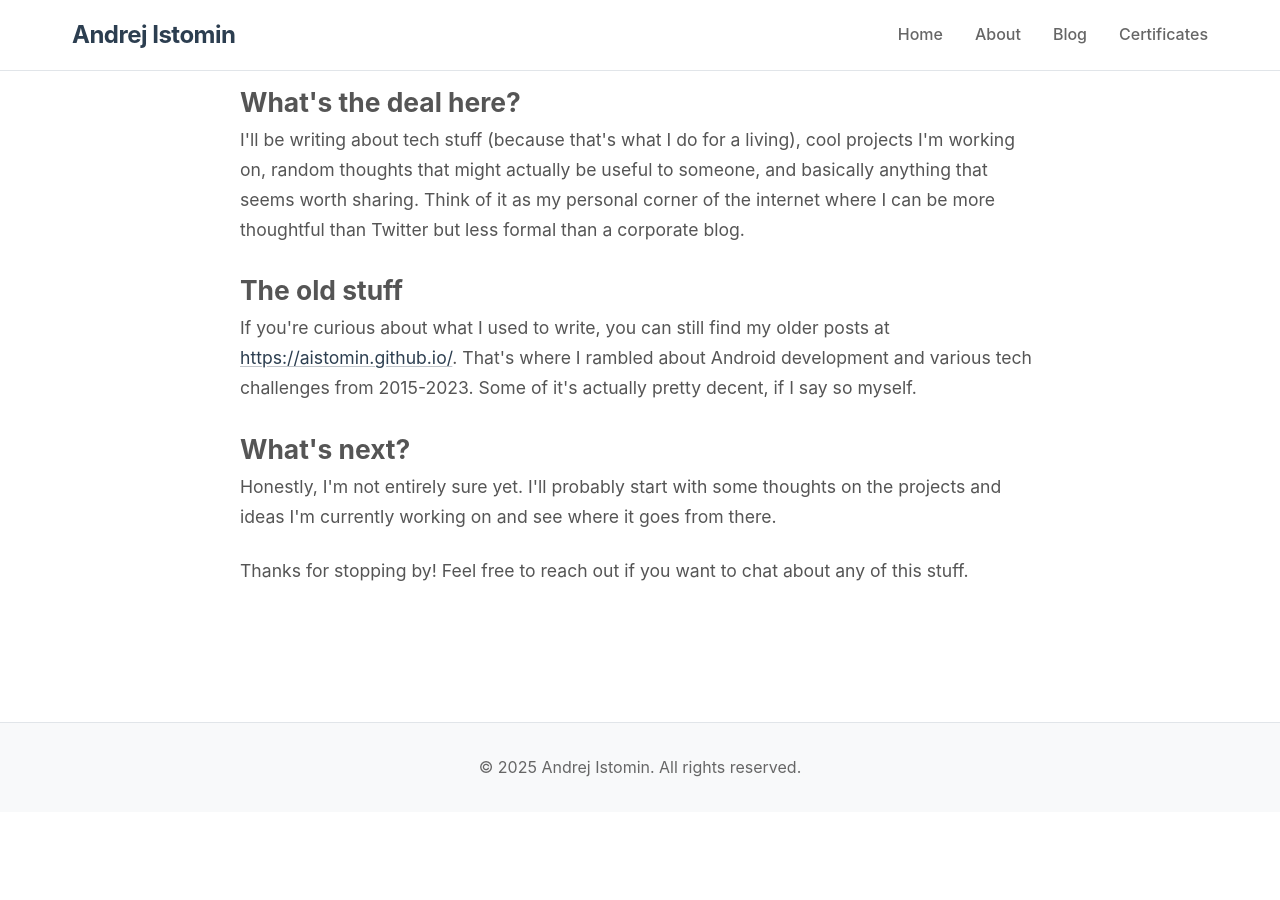
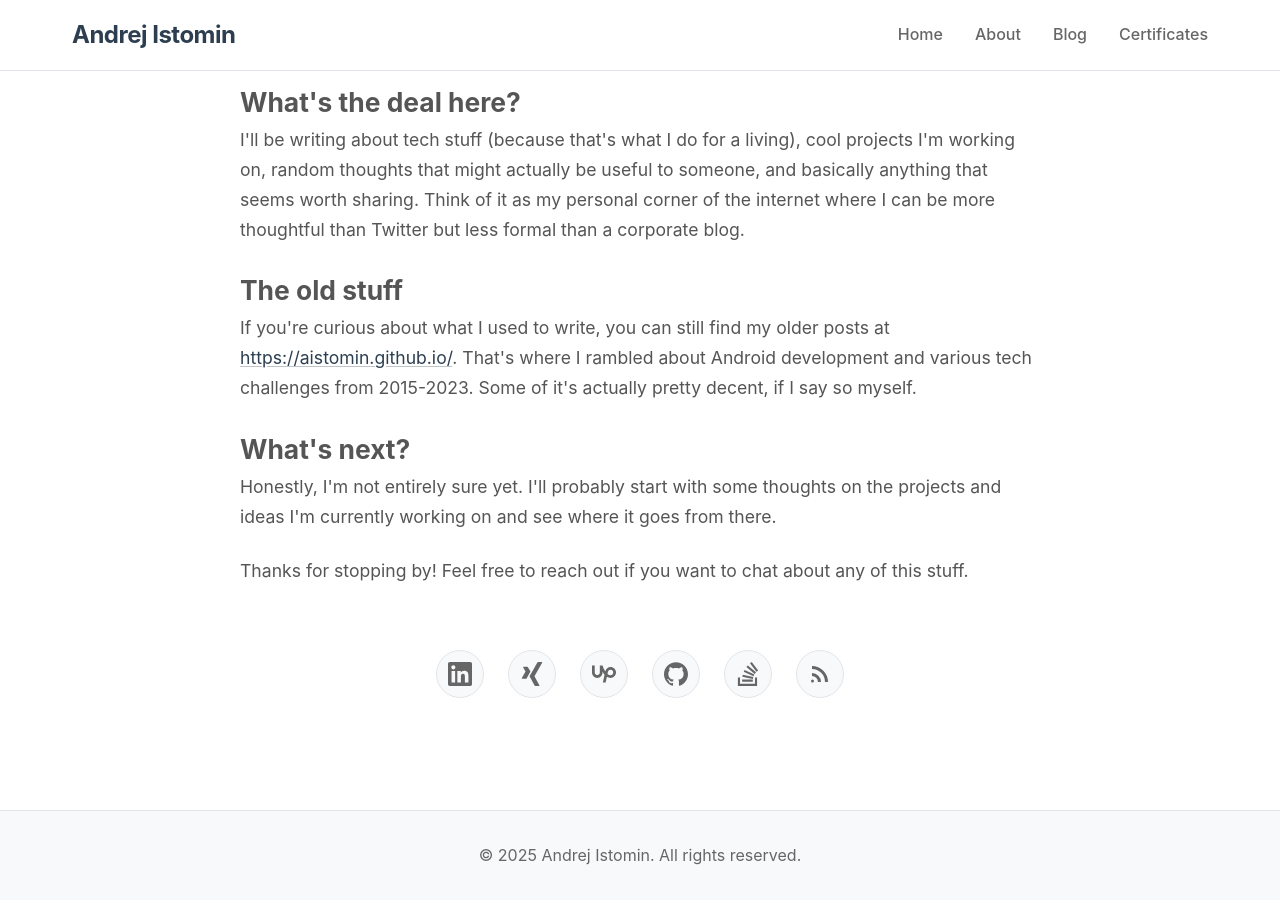
Before and after one commit to aistomin/aistomin.com, a Jekyll site: the page built from _posts/2025-10-11-welcome.markdown, in a window 1280 px wide and 900 px high, scrolled down 303 px. Built offline with Jekyll 4.4.1, drawn with Linux system fonts in a browser that asks for light colours; before the commit the page ends 1115 px from its top, so only the background shows below that.

Commit message:
Issue #42. social media links were added to the bottom of each blog post.

```diff
--- a/_includes/social-links.html
+++ b/_includes/social-links.html
@@ -24,7 +24,7 @@
             <path d="M15.725 0l-1.72 1.277 6.39 8.588 1.716-1.277L15.725 0zm-3.94 3.418l-1.369 1.644 8.225 6.85 1.369-1.644-8.225-6.85zm-3.15 4.465l-.905 1.94 9.702 4.517.904-1.94-9.701-4.517zm-1.85 4.86l-.44 2.093 10.473 2.201.44-2.092-10.473-2.203zM1.89 15.47V24h19.19v-8.53h-2.133v6.397H4.021v-6.396H1.89zm4.265 2.133v2.13h10.66v-2.13H6.154Z"/>
         </svg>
     </a>
-    <a href="/feed.xml" target="_blank" rel="noopener noreferrer" aria-label="RSS">
+    <a href="/feed.xml" target="_blank" rel="noopener noreferrer" aria-label="RSS Feed">
         <svg xmlns="http://www.w3.org/2000/svg" viewBox="0 0 24 24">
             <path d="M4 4a16 16 0 0 1 16 16h-3A13 13 0 0 0 4 7V4zm0 7a9 9 0 0 1 9 9h-3a6 6 0 0 0-6-6v-3zm.5 9.5a1.5 1.5 0 1 1 0-3 1.5 1.5 0 0 1 0 3z"/>
         </svg>
--- /dev/null
+++ b/_layouts/post.html
@@ -0,0 +1,9 @@
+---
+layout: default
+---
+
+{{ content }}
+
+<div class="post-social">
+    {% include social-links.html %}
+</div>
--- a/_posts/2025-10-11-welcome.markdown
+++ b/_posts/2025-10-11-welcome.markdown
@@ -1,5 +1,5 @@
 ---
-layout: default
+layout: post
 title: 'Welcome To My New Website'
 date: 2025-10-11 12:00:00 +0200
 excerpt: Hey there! So I finally got around to building myself a proper website at aistomin.com. No more scattered thoughts across random platforms - this is now the official home for whatever's bouncing around in my head.
--- a/about.markdown
+++ b/about.markdown
@@ -23,7 +23,6 @@ title: About
     <p style="margin-top: 2rem; font-style: italic; text-align: center;">— Andrej</p>
 
     <div class="hero-contact" style="margin-top: 3rem; text-align: center;">
-        <p>If you want to contact me, check:</p>
         {% include social-links.html %}
     </div>
 
--- a/assets/css/main.css
+++ b/assets/css/main.css
@@ -181,6 +181,11 @@ a:hover {
     transition: fill 0.3s ease;
 }
 
+/* Post layout tweaks */
+.post-social {
+    margin-top: 4rem;
+}
+
 /* Page styles */
 .page-header {
     text-align: center;
```
